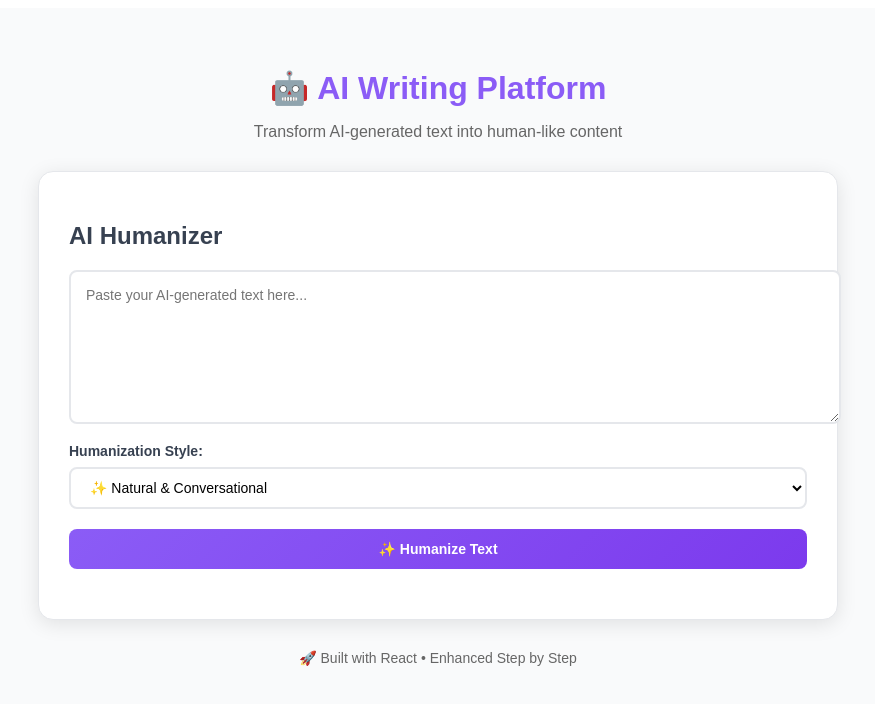
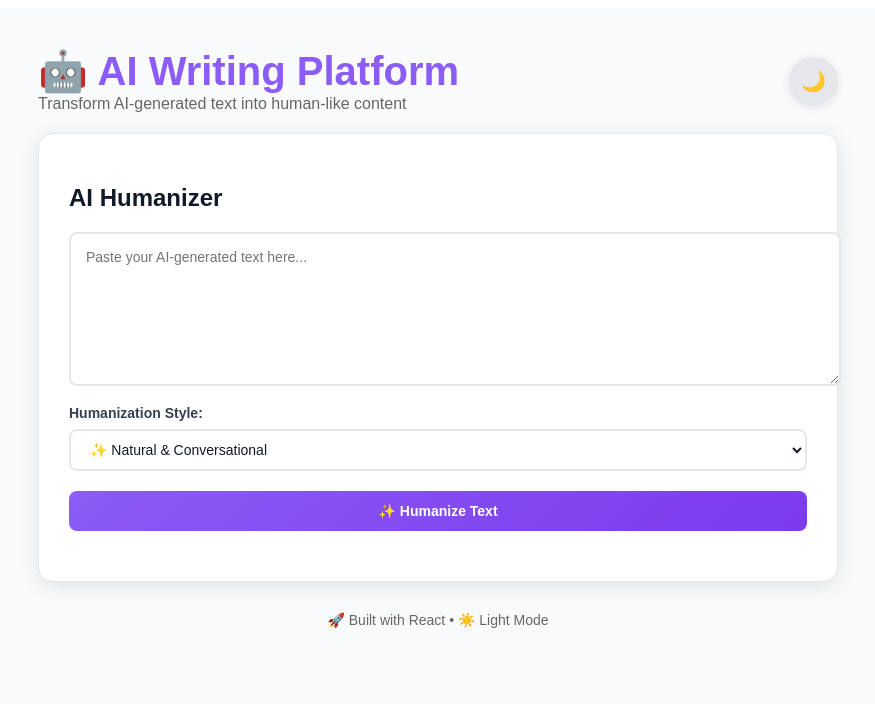
Before and after one commit to PeterWeber1/Notecraft.pro, a React (Create React App) app: page / in a window 1280 px wide. Shown: the top 704 px of the page, without its empty margins (202-1077 px from the left). Built offline with nearby package versions, Linux system fonts and the light colour scheme.

Commit message:
Update App.js

```diff
--- a/src/App.js
+++ b/src/App.js
@@ -5,6 +5,7 @@ function App() {
   const [output, setOutput] = useState('');
   const [style, setStyle] = useState('natural');
   const [isProcessing, setIsProcessing] = useState(false);
+  const [isDarkMode, setIsDarkMode] = useState(false);
 
   const humanizeText = () => {
     if (!text.trim()) {
@@ -48,30 +49,99 @@ function App() {
     });
   };
 
+  const toggleTheme = () => {
+    setIsDarkMode(!isDarkMode);
+  };
+
+  // Theme-based styles
+  const getThemeStyles = () => ({
+    background: isDarkMode ? '#111827' : '#f9fafb',
+    color: isDarkMode ? '#ffffff' : '#111827',
+    cardBackground: isDarkMode ? '#1f2937' : '#ffffff',
+    cardBorder: isDarkMode ? '#374151' : '#e5e7eb',
+    inputBackground: isDarkMode ? '#374151' : '#ffffff',
+    inputBorder: isDarkMode ? '#4b5563' : '#e5e7eb',
+    inputColor: isDarkMode ? '#ffffff' : '#111827',
+    outputBackground: isDarkMode ? '#374151' : '#f9fafb',
+    outputBorder: isDarkMode ? '#8b5cf6' : '#8b5cf6',
+    labelColor: isDarkMode ? '#d1d5db' : '#374151',
+    mutedColor: isDarkMode ? '#9ca3af' : '#666666'
+  });
+
+  const theme = getThemeStyles();
+
   return (
     <div style={{
       padding: '40px',
       maxWidth: '800px',
       margin: '0 auto',
       fontFamily: 'Arial, sans-serif',
-      backgroundColor: '#f9fafb',
-      minHeight: '100vh'
+      backgroundColor: theme.background,
+      color: theme.color,
+      minHeight: '100vh',
+      transition: 'all 0.3s ease'
     }}>
-      <h1 style={{ color: '#8b5cf6', marginBottom: '10px', textAlign: 'center' }}>
-        🤖 AI Writing Platform
-      </h1>
-      <p style={{ color: '#666', marginBottom: '30px', textAlign: 'center' }}>
-        Transform AI-generated text into human-like content
-      </p>
+      {/* NEW: Header with theme toggle */}
+      <div style={{
+        display: 'flex',
+        justifyContent: 'space-between',
+        alignItems: 'center',
+        marginBottom: '20px'
+      }}>
+        <div>
+          <h1 style={{
+            color: '#8b5cf6',
+            marginBottom: '5px',
+            fontSize: '2.5rem',
+            margin: 0
+          }}>
+            🤖 AI Writing Platform
+          </h1>
+          <p style={{
+            color: theme.mutedColor,
+            margin: 0,
+            fontSize: '16px'
+          }}>
+            Transform AI-generated text into human-like content
+          </p>
+        </div>
+
+        {/* NEW: Theme Toggle Button */}
+        <button
+          onClick={toggleTheme}
+          style={{
+            background: isDarkMode ? '#374151' : '#e5e7eb',
+            border: 'none',
+            borderRadius: '50px',
+            padding: '12px',
+            cursor: 'pointer',
+            fontSize: '20px',
+            transition: 'all 0.3s ease',
+            boxShadow: '0 2px 8px rgba(0,0,0,0.1)'
+          }}
+          title={isDarkMode ? 'Switch to Light Mode' : 'Switch to Dark Mode'}
+        >
+          {isDarkMode ? '☀️' : '🌙'}
+        </button>
+      </div>
 
       <div style={{
-        background: 'white',
+        background: theme.cardBackground,
         padding: '30px',
         borderRadius: '15px',
-        boxShadow: '0 4px 20px rgba(0,0,0,0.1)',
-        border: '1px solid #e5e7eb'
+        boxShadow: isDarkMode
+          ? '0 4px 20px rgba(0,0,0,0.3)'
+          : '0 4px 20px rgba(0,0,0,0.1)',
+        border: `1px solid ${theme.cardBorder}`,
+        transition: 'all 0.3s ease'
       }}>
-        <h2 style={{ marginBottom: '20px', color: '#374151' }}>AI Humanizer</h2>
+        <h2 style={{
+          marginBottom: '20px',
+          color: theme.color,
+          fontSize: '1.5rem'
+        }}>
+          AI Humanizer
+        </h2>
 
         <textarea
           value={text}
@@ -81,22 +151,24 @@ function App() {
             width: '100%',
             height: '120px',
             padding: '15px',
-            border: '2px solid #e5e7eb',
+            border: `2px solid ${theme.inputBorder}`,
             borderRadius: '8px',
             fontSize: '14px',
             resize: 'vertical',
             marginBottom: '15px',
-            fontFamily: 'inherit'
+            fontFamily: 'inherit',
+            backgroundColor: theme.inputBackground,
+            color: theme.inputColor,
+            transition: 'all 0.3s ease'
           }}
         />
 
-        {/* NEW: Style Selector */}
         <div style={{ marginBottom: '20px' }}>
           <label style={{
             display: 'block',
             marginBottom: '8px',
             fontWeight: '600',
-            color: '#374151',
+            color: theme.labelColor,
             fontSize: '14px'
           }}>
             Humanization Style:
@@ -107,11 +179,13 @@ function App() {
             style={{
               width: '100%',
               padding: '10px 15px',
-              border: '2px solid #e5e7eb',
+              border: `2px solid ${theme.inputBorder}`,
               borderRadius: '8px',
               fontSize: '14px',
-              backgroundColor: 'white',
-              cursor: 'pointer'
+              backgroundColor: theme.inputBackground,
+              color: theme.inputColor,
+              cursor: 'pointer',
+              transition: 'all 0.3s ease'
             }}
           >
             <option value="natural">✨ Natural & Conversational</option>
@@ -136,7 +210,8 @@ function App() {
             fontWeight: '600',
             cursor: isProcessing ? 'not-allowed' : 'pointer',
             marginBottom: '20px',
-            width: '100%'
+            width: '100%',
+            transition: 'all 0.3s ease'
           }}
         >
           {isProcessing ? '🔄 Processing...' : '✨ Humanize Text'}
@@ -145,14 +220,15 @@ function App() {
         {output && (
           <div>
             <div style={{
-              background: '#f9fafb',
+              background: theme.outputBackground,
               padding: '20px',
               borderRadius: '8px',
-              border: '2px solid #8b5cf6',
+              border: `2px solid ${theme.outputBorder}`,
               whiteSpace: 'pre-wrap',
               marginBottom: '15px',
               fontSize: '14px',
-              lineHeight: '1.6'
+              lineHeight: '1.6',
+              transition: 'all 0.3s ease'
             }}>
               {output}
             </div>
@@ -168,7 +244,8 @@ function App() {
                 fontSize: '14px',
                 fontWeight: '600',
                 cursor: 'pointer',
-                width: '100%'
+                width: '100%',
+                transition: 'all 0.3s ease'
               }}
             >
               📋 Copy to Clipboard
@@ -180,10 +257,10 @@ function App() {
       <div style={{
         marginTop: '30px',
         textAlign: 'center',
-        color: '#666',
+        color: theme.mutedColor,
         fontSize: '14px'
       }}>
-        🚀 Built with React • Enhanced Step by Step
+        🚀 Built with React • {isDarkMode ? '🌙 Dark Mode' : '☀️ Light Mode'}
       </div>
     </div>
   );
```
